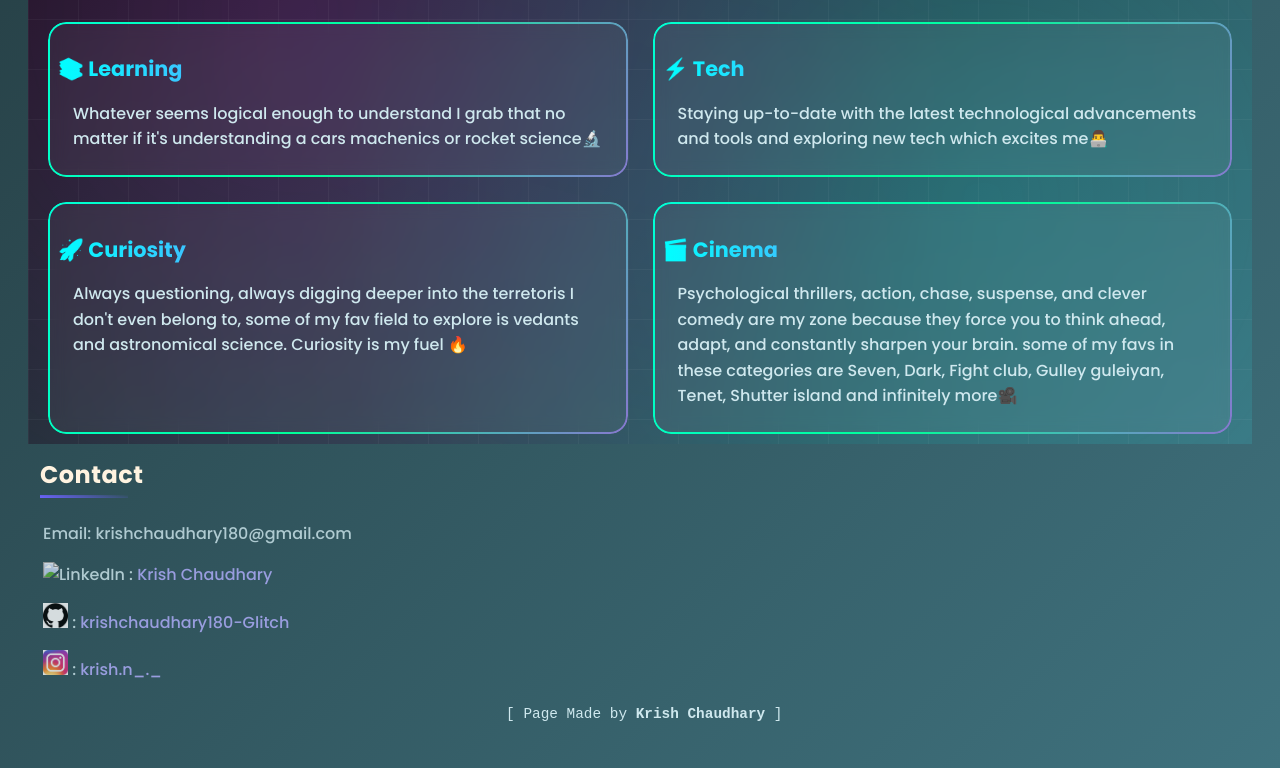
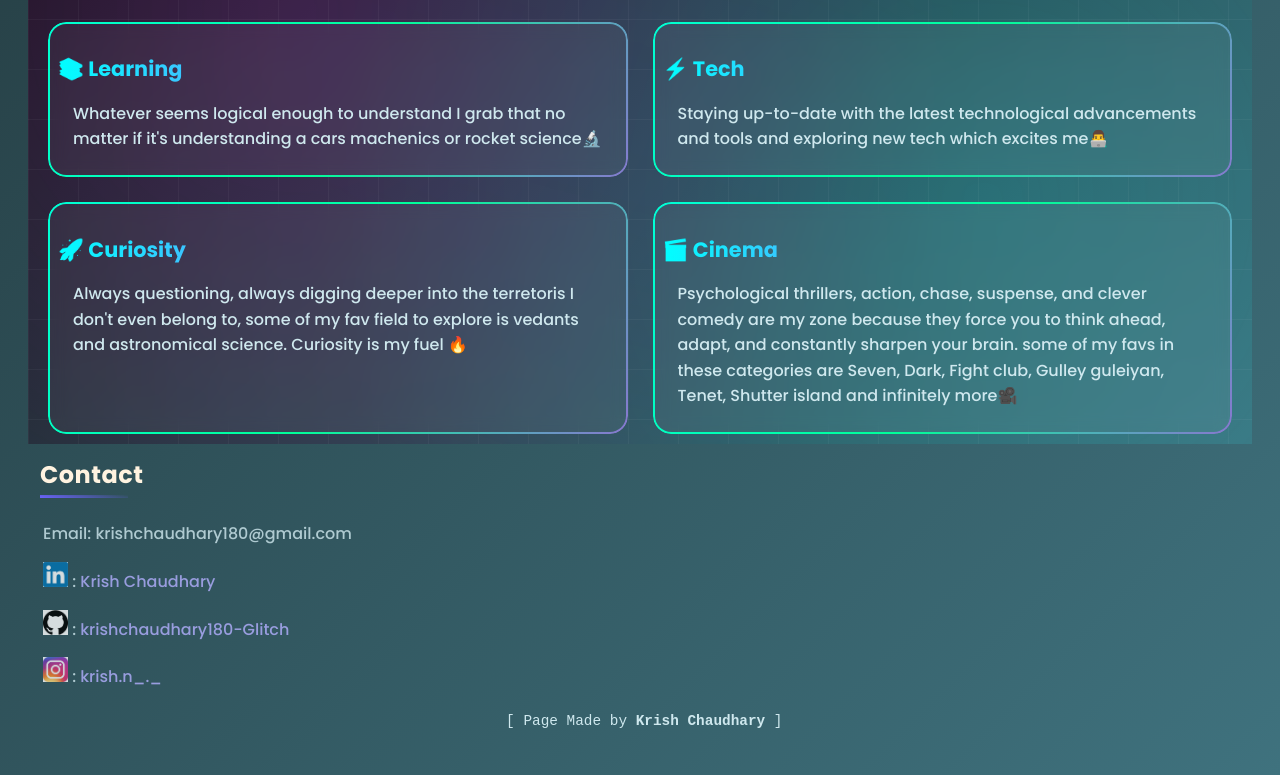
Before and after one commit to krishchaudhary180-glitch/portfolio, a plain HTML site: page index.html in a window 1280 px wide. Shown: the part 2233-3008 px from the top of the page. Drawn offline with Linux system fonts and the light colour scheme.

Commit message:
Fix LinkedIn logo image source
Updated LinkedIn image source from 'linkedin logo.png' to 'linkedin-logo.png'.

```diff
--- a/index.html
+++ b/index.html
@@ -157,7 +157,7 @@
   <h2>Contact</h2>
 
   <p>Email: krishchaudhary180@gmail.com</p>
-  <p><img src="/linkedin logo.png" alt="LinkedIn" width="25" height="25">
+  <p><img src="/linkedin-logo.png" alt="LinkedIn" width="25" height="25">
     : <a href="https://www.linkedin.com/in/krish-chaudhary-804850397?utm_source=share_via&utm_content=profile&utm_medium=member_android" target="_blank">Krish Chaudhary</a></p>
 
   <p><img src="/github.png" alt="GitHub" width="25" height="25"> :
```
